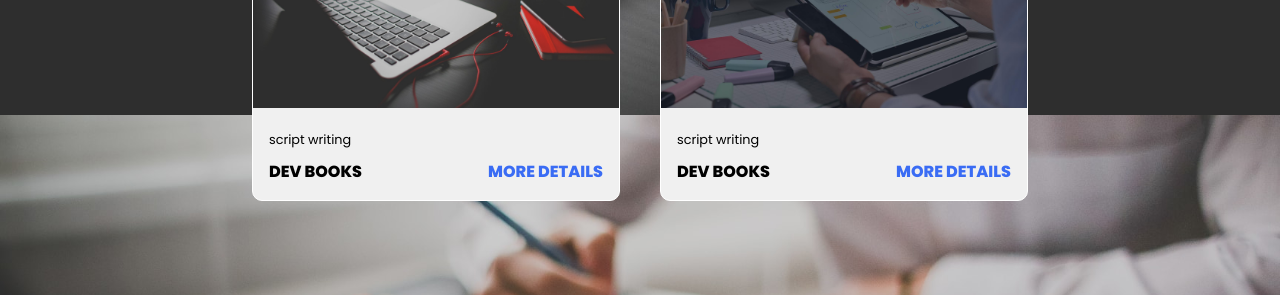
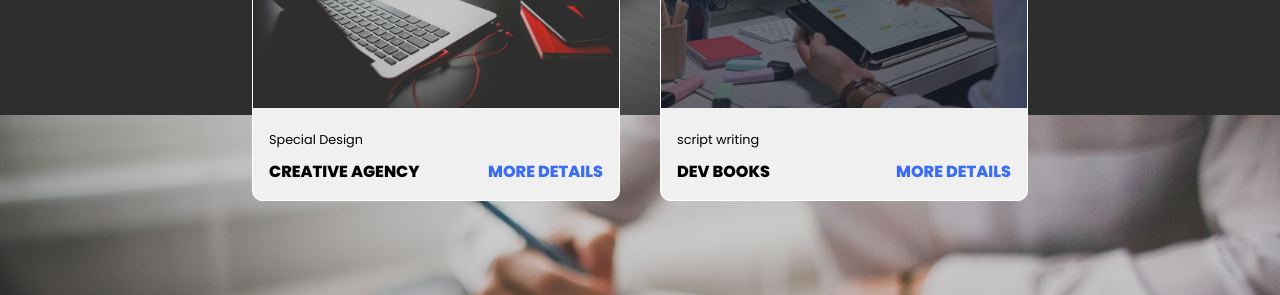
Before and after one commit to a-basuony/portfolio, a plain HTML site: page index.html in a window 1280 px wide. Shown: the part 2660-2955 px from the top of the page. Drawn offline with Linux system fonts and the light colour scheme.

Commit message:
Update index.html

```diff
--- a/index.html
+++ b/index.html
@@ -98,9 +98,9 @@
                     <img src="img/img3.jpg" >
                 </div>
                 <div class="project-info">
-                    <p class="project-category">script writing</p>
+                    <p class="project-category">Special Design</p>
                     <strong class="project-title">
-                        <span>dev books</span>
+                        <span>Creative Agency</span>
                         <a href="https://a-basuony.github.io/HTML_CSS__Javascript/" target="-blanck" class="more-details">more details</a>
                     </strong>
                 </div>
```
